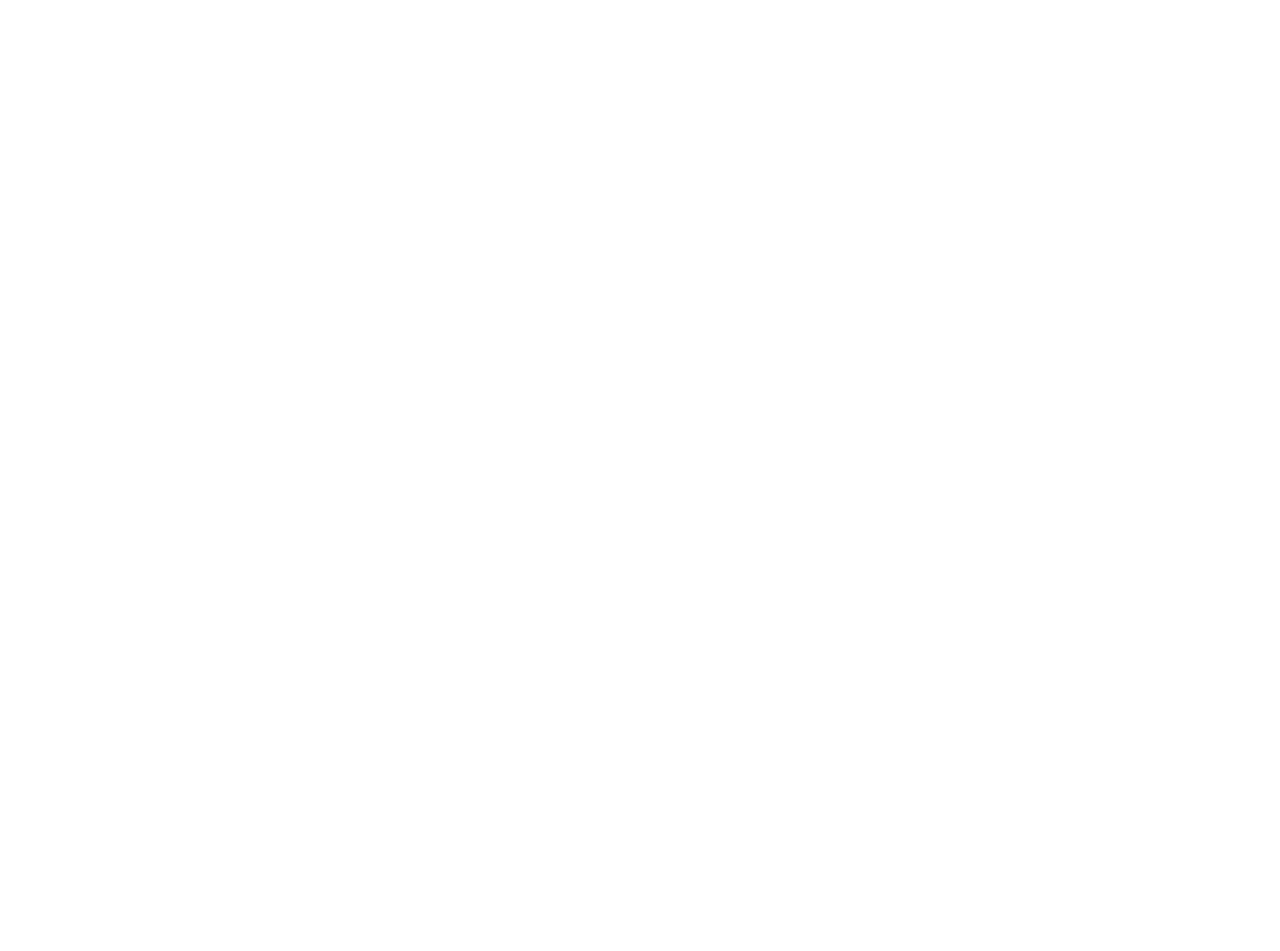
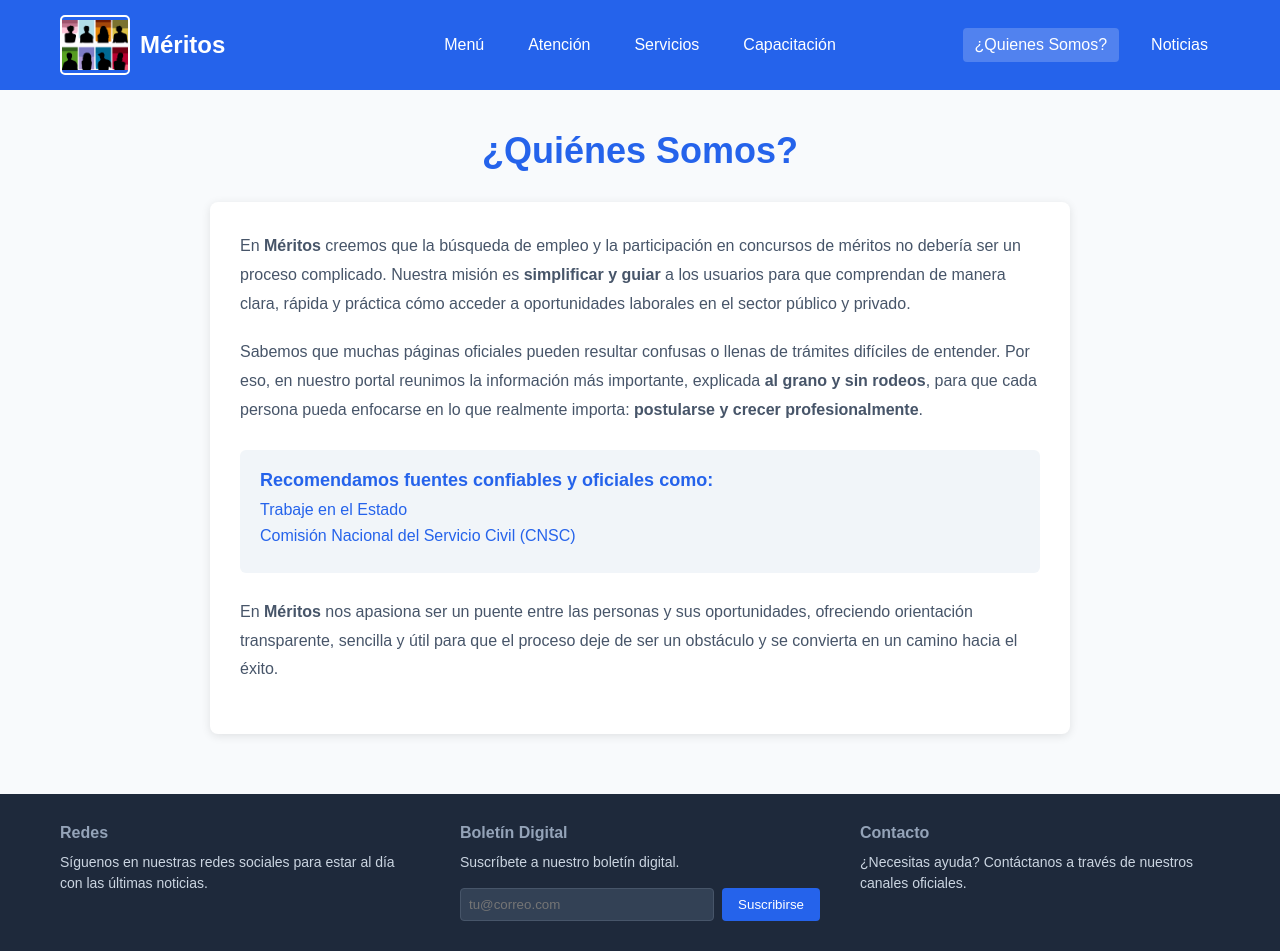
Before and after one commit to diamar338/meritos, a website: page quienes.html in a window 1280 px wide. Before the commit the page ends 800 px from the top, so only its background shows below. Drawn offline with Linux system fonts and the light colour scheme.

Commit message:
Pagina Quienes somos y cambio tamano fuente titulo merito y concursos

```diff
--- a/estilos.css
+++ b/estilos.css
@@ -69,9 +69,12 @@ body {
 .logo {
     display: flex;
     align-items: center;
+    gap: 10px;
     font-size: 24px;
-    gap: 15px;
+    font-weight: bold;
 }
+
+
 
 .imagen-logo {
     width: 70px;  /* Aumentamos el ancho */
@@ -166,7 +169,7 @@ body {
 }
 
 .titulo-tramites {
-    font-size: 28px;
+    font-size: 38px;
     color: #2563eb;
     margin-bottom: 30px;
     text-align: center;
--- /dev/null
+++ b/quienes.css
@@ -0,0 +1,225 @@
+* {
+    margin: 0;
+    padding: 0;
+    box-sizing: border-box;
+}
+
+body {
+    font-family: Arial, sans-serif;
+    background-color: #f8fafc;
+    color: #333;
+}
+
+/* ENCABEZADO */
+.encabezado {
+    background-color: #2563eb;
+    color: white;
+    padding: 15px 0;
+}
+
+.contenido-encabezado {
+    max-width: 1200px;
+    margin: 0 auto;
+    padding: 0 20px;
+    display: flex;
+    justify-content: space-between;
+    align-items: center;
+}
+
+.logo {
+    display: flex;
+    align-items: center;
+    gap: 10px;
+    font-size: 24px;
+    font-weight: bold;
+}
+
+.imagen-logo {
+    width: 70px;  /* Aumentamos el ancho */
+    height: 60px; /* Aumentamos la altura */
+    object-fit: contain;
+    border: 2px solid white; /* Borde azul.. */
+    border-radius: 5px;
+}
+
+.menu-centro {
+    display: flex;
+    gap: 20px;
+    position: absolute;
+    left: 50%;
+    transform: translateX(-50%);
+}
+
+.menu-centro a,
+.menu-derecha a {
+    color: white;
+    text-decoration: none;
+    padding: 8px 12px;
+    border-radius: 4px;
+}
+
+.menu-centro a:hover,
+.menu-derecha a:hover {
+    background-color: rgba(255, 255, 255, 0.1);
+}
+
+.menu-derecha a.activo {
+    background-color: rgba(255, 255, 255, 0.2);
+}
+
+.menu-derecha {
+    display: flex;
+    gap: 20px;
+}
+
+
+.icono-usuario {
+    width: 40px;
+    height: 40px;
+    background-color: #2563eb;
+    border-radius: 50%;
+    display: flex;
+    align-items: center;
+    justify-content: center;
+    cursor: pointer;
+}
+
+/* CONTENIDO PRINCIPAL */
+.contenido-principal {
+    max-width: 900px;
+    margin: 40px auto;
+    padding: 0 20px;
+}
+
+h1 {
+    font-size: 36px;
+    color: #2563eb;
+    text-align: center;
+    margin-bottom: 30px;
+}
+
+.contenido {
+    background-color: white;
+    padding: 30px;
+    border-radius: 8px;
+    box-shadow: 0 2px 10px rgba(0, 0, 0, 0.1);
+}
+
+.contenido p {
+    font-size: 16px;
+    line-height: 1.8;
+    margin-bottom: 20px;
+    color: #475569;
+}
+
+.fuentes {
+    background-color: #f1f5f9;
+    padding: 20px;
+    border-radius: 6px;
+    margin: 25px 0;
+}
+
+.fuentes h3 {
+    font-size: 18px;
+    color: #2563eb;
+    margin-bottom: 10px;
+}
+
+.fuentes ul {
+    list-style: none;
+    padding: 0;
+}
+
+.fuentes li {
+    margin-bottom: 8px;
+}
+
+.fuentes a {
+    color: #2563eb;
+    text-decoration: none;
+}
+
+.fuentes a:hover {
+    text-decoration: underline;
+}
+
+/* PIE DE PÁGINA */
+.pie-pagina {
+    background-color: #1e293b;
+    color: white;
+    padding: 30px 0;
+    margin-top: 60px;
+}
+
+.contenido-pie-pagina {
+    max-width: 1200px;
+    margin: 0 auto;
+    padding: 0 20px;
+    display: flex;
+    gap: 40px;
+}
+
+.seccion {
+    flex: 1;
+}
+
+.seccion h4 {
+    margin-bottom: 10px;
+    color: #94a3b8;
+}
+
+.seccion p {
+    color: #cbd5e1;
+    font-size: 14px;
+    line-height: 1.5;
+}
+
+.formulario {
+    margin-top: 15px;
+    display: flex;
+    gap: 8px;
+}
+
+.formulario input {
+    flex: 1;
+    padding: 8px;
+    border: 1px solid #475569;
+    border-radius: 4px;
+    background-color: #334155;
+    color: white;
+}
+
+.formulario button {
+    background-color: #2563eb;
+    color: white;
+    padding: 8px 16px;
+    border: none;
+    border-radius: 4px;
+    cursor: pointer;
+}
+
+/* RESPONSIVE */
+@media (max-width: 768px) {
+    .contenido-encabezado {
+        flex-direction: column;
+        gap: 15px;
+    }
+
+    .menu-centro {
+        position: static;
+        transform: none;
+    }
+
+    h1 {
+        font-size: 28px;
+    }
+
+    .contenido {
+        padding: 20px;
+    }
+
+    .contenido-pie-pagina {
+        flex-direction: column;
+        gap: 20px;
+    }
+}
--- a/quienes.html
+++ b/quienes.html
@@ -1,11 +1,83 @@
 <!DOCTYPE html>
-<html lang="en">
+<html lang="es">
 <head>
     <meta charset="UTF-8">
     <meta name="viewport" content="width=device-width, initial-scale=1.0">
-    <title>Document</title>
+    <title>¿Quiénes Somos? - Tus Méritos</title>
+    <link rel="stylesheet" href="quienes.css">
 </head>
 <body>
+    <!-- Encabezado -->
+    <header class="encabezado">
+        <div class="contenido-encabezado">
+            <div class="logo">
+            <img src="imagenes/people-43575_1280.png" alt="" class="imagen-logo">
+            <span>Méritos</span>
+        </div>
 
+            <nav class="menu-centro">
+                <a href="index.html">Menú</a>
+                <a href="#">Atención</a>
+                <a href="#">Servicios</a>
+                <a href="#">Capacitación</a>
+            </nav>
+
+            <nav class="menu-derecha">
+                <a href="#" class="activo">¿Quienes Somos?</a>
+                <a href="#">Noticias</a>
+            </nav>
+        </div>
+    </header>
+
+    <!-- Barra de Búsqueda -->
+
+    <!-- Contenido Principal -->
+    <main class="contenido-principal">
+        <h1>¿Quiénes Somos?</h1>
+
+        <div class="contenido">
+            <p>
+                En <strong>Méritos</strong> creemos que la búsqueda de empleo y la participación en concursos de méritos no debería ser un proceso complicado. Nuestra misión es <strong>simplificar y guiar</strong> a los usuarios para que comprendan de manera clara, rápida y práctica cómo acceder a oportunidades laborales en el sector público y privado.
+            </p>
+
+            <p>
+                Sabemos que muchas páginas oficiales pueden resultar confusas o llenas de trámites difíciles de entender. Por eso, en nuestro portal reunimos la información más importante, explicada <strong>al grano y sin rodeos</strong>, para que cada persona pueda enfocarse en lo que realmente importa: <strong>postularse y crecer profesionalmente</strong>.
+            </p>
+
+            <div class="fuentes">
+                <h3>Recomendamos fuentes confiables y oficiales como:</h3>
+                <ul>
+                    <li><a href="https://www.urnadecristal.gov.co/trabaje-estado" target="_blank">Trabaje en el Estado</a></li>
+                    <li><a href="https://www.cnsc.gov.co/" target="_blank">Comisión Nacional del Servicio Civil (CNSC)</a></li>
+                </ul>
+            </div>
+
+            <p>
+                En <strong>Méritos</strong> nos apasiona ser un puente entre las personas y sus oportunidades, ofreciendo orientación transparente, sencilla y útil para que el proceso deje de ser un obstáculo y se convierta en un camino hacia el éxito.
+            </p>
+        </div>
+    </main>
+
+    <!-- Pie de página -->
+    <footer class="pie-pagina">
+        <div class="contenido-pie-pagina">
+            <div class="seccion">
+                <h4>Redes</h4>
+                <p>Síguenos en nuestras redes sociales para estar al día con las últimas noticias.</p>
+            </div>
+            <div class="seccion">
+                <h4>Boletín Digital</h4>
+                <p>Suscríbete a nuestro boletín digital.</p>
+                <form class="formulario">
+                    <input type="email" placeholder="tu@correo.com" required>
+                    <button type="submit">Suscribirse</button>
+                </form>
+            </div>
+            <div class="seccion">
+                <h4>Contacto</h4>
+                <p>¿Necesitas ayuda? Contáctanos a través de nuestros canales oficiales.</p>
+            </div>
+        </div>
+    </footer>
 </body>
 </html>
```
Also changed, not shown: index.html (+2 -2 lines).
